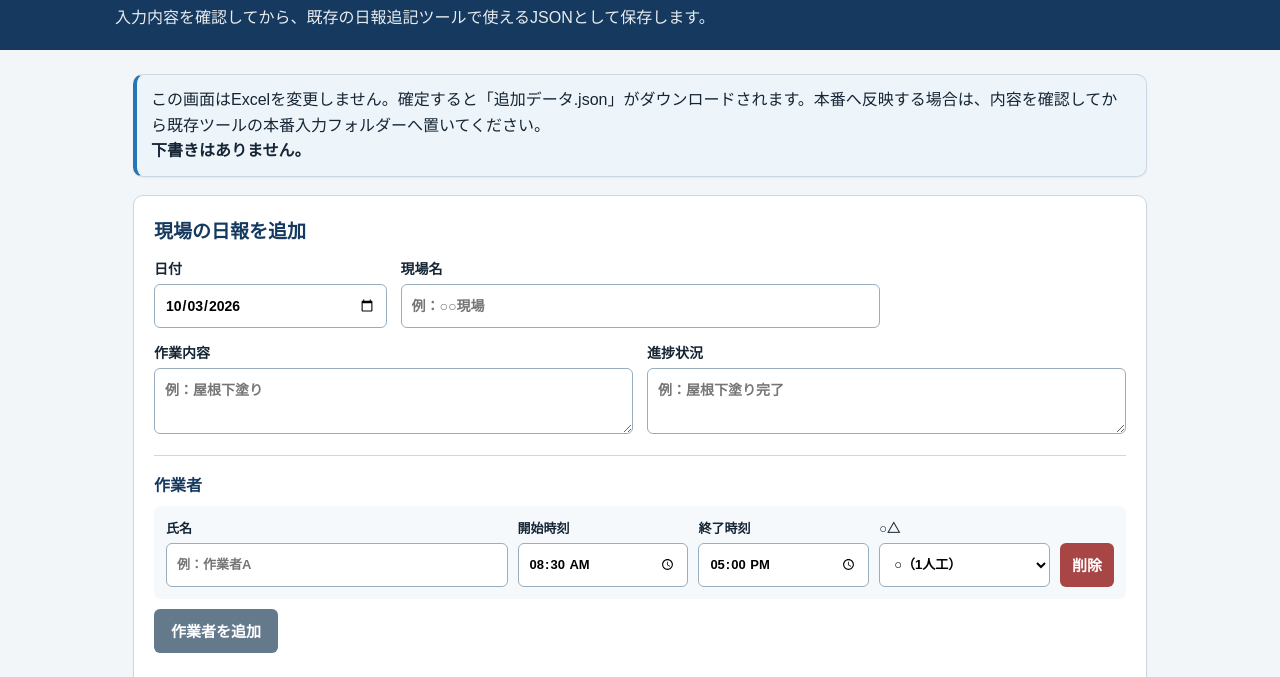
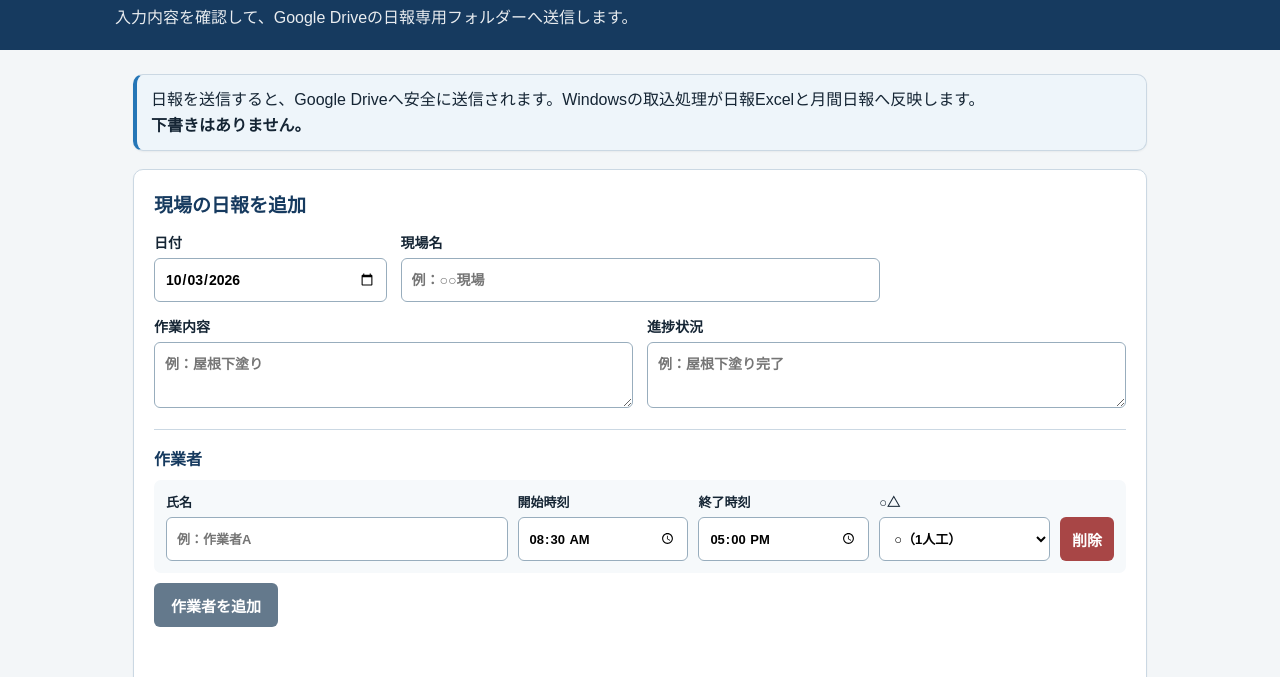
Before and after one commit to taisei-kenko/taisei-nippo-app, a plain HTML site: page index.html in a window 1280 px wide. Shown: the part 62-739 px from the top of the page. Drawn offline with Linux system fonts and the light colour scheme.

Commit message:
Remove legacy JSON download flow

```diff
--- a/index.html
+++ b/index.html
@@ -41,9 +41,9 @@
   </style>
 </head>
 <body>
-  <header><h1>タイセイ建工 日報入力</h1><p>入力内容を確認してから、既存の日報追記ツールで使えるJSONとして保存します。</p></header>
+  <header><h1>タイセイ建工 日報入力</h1><p>入力内容を確認して、Google Driveの日報専用フォルダーへ送信します。</p></header>
   <main>
-    <section class="notice">この画面はExcelを変更しません。確定すると「追加データ.json」がダウンロードされます。本番へ反映する場合は、内容を確認してから既存ツールの本番入力フォルダーへ置いてください。<br><strong id="draftStatus">下書きを確認中です。</strong></section>
+    <section class="notice">日報を送信すると、Google Driveへ安全に送信されます。Windowsの取込処理が日報Excelと月間日報へ反映します。<br><strong id="draftStatus">下書きを確認中です。</strong></section>
     <section>
       <h2>現場の日報を追加</h2>
       <div class="grid">
@@ -83,7 +83,7 @@
     function clearForm(){['site','content','progress'].forEach(id=>el(id).value='');el('workers').innerHTML='';addWorker();showError('');saveDraft();el('site').focus();}
     el('addWorker').onclick=()=>{addWorker();saveDraft();}; el('add').onclick=()=>{const newRows=currentRecords(),message=validate(newRows);if(message){showError(message);return;}rows.push(...newRows);clearForm();render();saveDraft();};
     el('sample').onclick=()=>{rows.length=0;rows.push({'日付':'2026-01-01','現場名':'サンプル現場A','作業時間':'08:30〜17:00','作業者':'作業者A','○△':'○','作業内容':'サンプル作業','進捗状況':'作業中'},{'日付':'2026-01-01','現場名':'サンプル現場A','作業時間':'08:30〜17:00','作業者':'作業者B','○△':'○','作業内容':'サンプル作業','進捗状況':'作業中'},{'日付':'2026-01-01','現場名':'サンプル現場A','作業時間':'08:30〜12:00','作業者':'作業者C','○△':'△','作業内容':'サンプル作業','進捗状況':'作業中'},{'日付':'2026-01-01','現場名':'サンプル現場A','作業時間':'13:00〜17:00','作業者':'作業者D','○△':'△','作業内容':'サンプル作業','進捗状況':'作業中'},{'日付':'2026-01-01','現場名':'サンプル現場B','作業時間':'13:00〜17:00','作業者':'作業者E','○△':'△','作業内容':'サンプル作業','進捗状況':'作業中'});showError('');render();saveDraft();};
-    el('clear').onclick=clearForm; el('clearAll').onclick=()=>{if(confirm('一覧の内容をすべて消しますか？')){rows.length=0;render();clearDraft();}}; el('confirm').onclick=()=>{if(!rows.length){showError('確定する日報を1行以上追加してください。');return;}el('json').textContent=JSON.stringify(rows,null,2);el('confirmError').textContent='';el('dialog').showModal();}; el('cancel').onclick=()=>el('dialog').close(); el('save').onclick=async()=>{const text=JSON.stringify(rows,null,2)+'\n',file=new File([text],'追加データ.json',{type:'application/json'});const status=el('confirmError');status.textContent='';if(navigator.share&&(!navigator.canShare||navigator.canShare({files:[file]}))){try{await navigator.share({files:[file],title:'追加データ.json'});status.textContent='共有画面を閉じました。「ファイルに保存」を選んだ場合は、ファイルアプリで保存先を確認してください。';return;}catch(error){if(error?.name==='AbortError'){status.textContent='共有を取り消しました。JSONはまだ保存されていません。';return;}}}const a=document.createElement('a');a.href=URL.createObjectURL(file);a.download='追加データ.json';document.body.appendChild(a);a.click();a.remove();setTimeout(()=>URL.revokeObjectURL(a.href),1000);status.textContent='ダウンロードを開始しました。保存完了はファイルアプリの「ダウンロード」で確認してください。表示されない場合は、iPhoneのSafariでこの画面を開き直して保存してください。';}; document.addEventListener('input',saveDraft);document.addEventListener('change',saveDraft);restoreDraft();render();
+    el('clear').onclick=clearForm; el('clearAll').onclick=()=>{if(confirm('一覧の内容をすべて消しますか？')){rows.length=0;render();clearDraft();}}; el('confirm').onclick=()=>{if(!rows.length){showError('確定する日報を1行以上追加してください。');return;}el('json').textContent=JSON.stringify(rows,null,2);el('confirmError').textContent='';el('dialog').showModal();}; el('cancel').onclick=()=>el('dialog').close(); document.addEventListener('input',saveDraft);document.addEventListener('change',saveDraft);restoreDraft();render();
   </script>
   <script src="https://accounts.google.com/gsi/client" async defer></script>
   <script src="app-config.js"></script>
```
